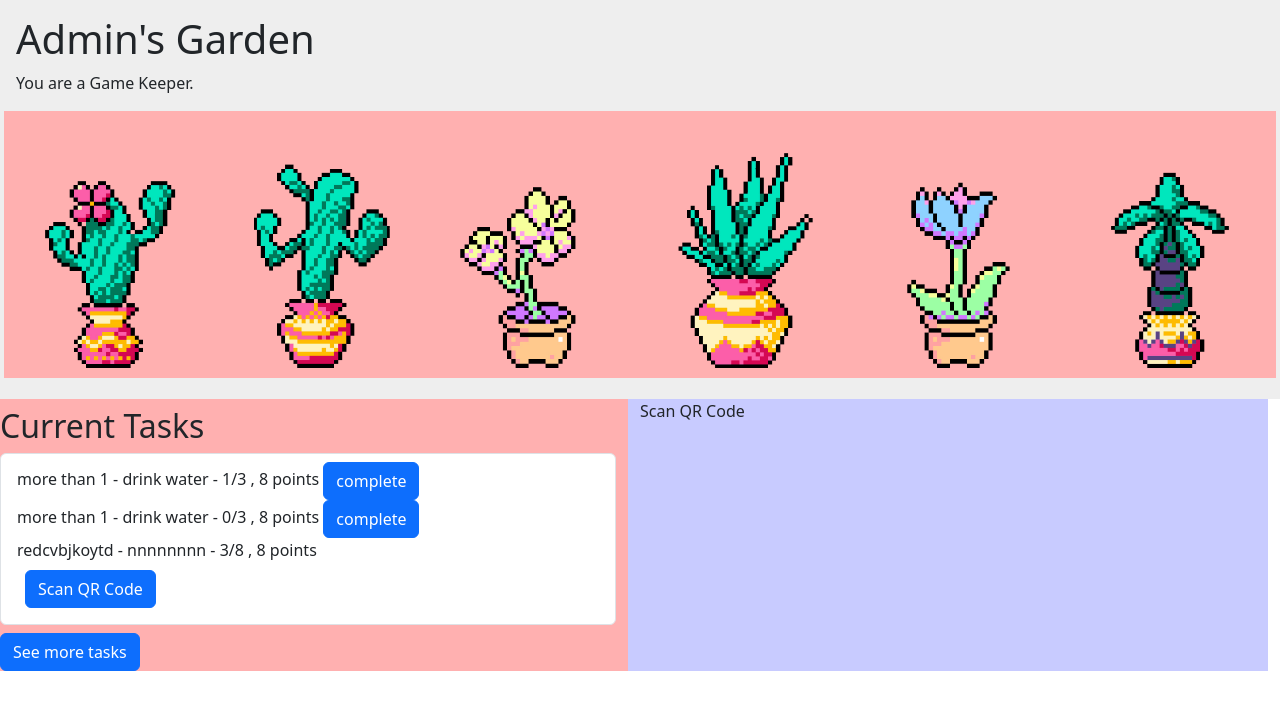
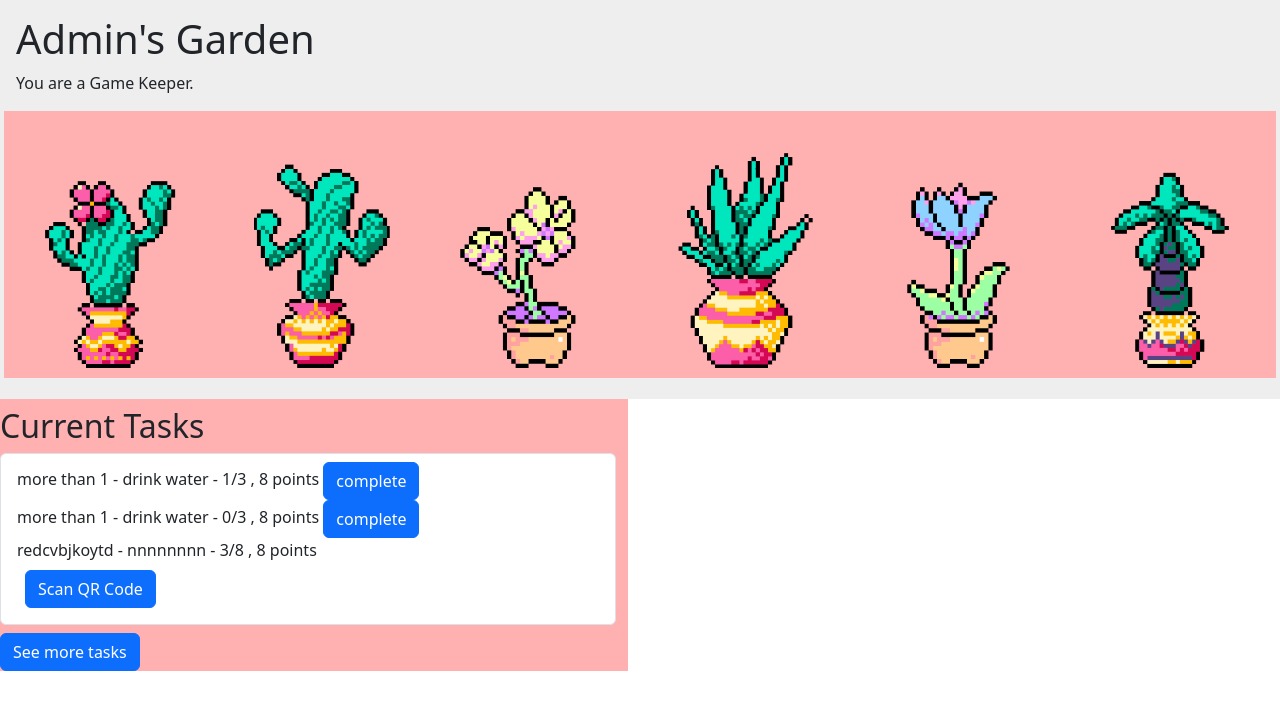
Before and after one commit to annabelle-josie/group-software-project, a Django app: page / in a window 1280 px wide. Shown: the part 57-767 px from the top of the page. Run offline with Django 5.2, Linux system fonts and the light colour scheme; a user stored in the database is signed in; data comes from the database, SQL or seed files in the repository.

Commit message:
update on home

```diff
--- a/main/templates/home.html
+++ b/main/templates/home.html
@@ -46,7 +46,7 @@
                         <div>
                             {{ item.title }} - {{ item.desc }} - {{ item.progress }}/{{ item.noOfTasks }} , {{ item.rewardValue }} points
                                 {% if item.isQR %}
-                                    <div id="reader-{{item.id}}" class="p-2">
+                                <div id="reader-{{item.id}}" class="p-2">
                                     <button class="btn btn-primary" onclick="startScanner({{item.id}})" qr="{{item.qrvalue}}">
                                      Scan QR Code
                                  </button>
@@ -65,11 +65,6 @@
             </li>
         </ul>
         <button class="btn btn-primary mt-2" onclick="window.location.href='allchallenges'">See more tasks</button>
-    </div>
-
-    <div class="col-md-6" style="background-color: rgb(200, 203, 255);">
-        <h>Scan QR Code</h1>
-        <div style="width:120px" id="reader" qrcode="0"></div>
     </div>
 </div>
 <script src="https://unpkg.com/html5-qrcode"></script>
```
